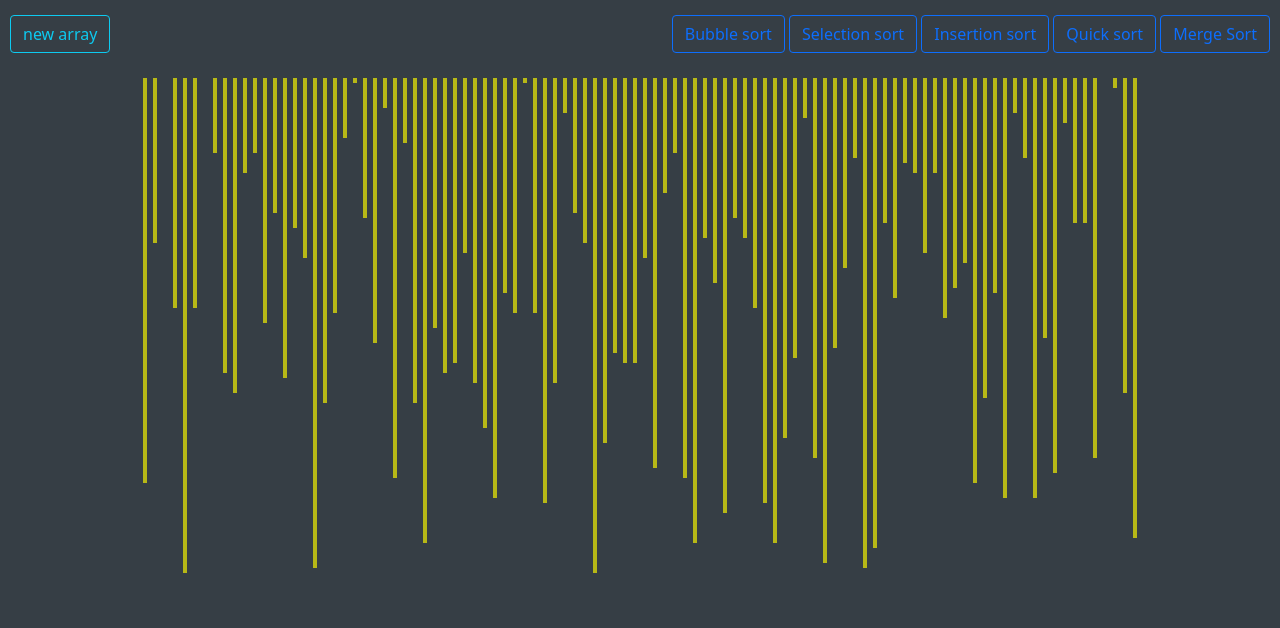
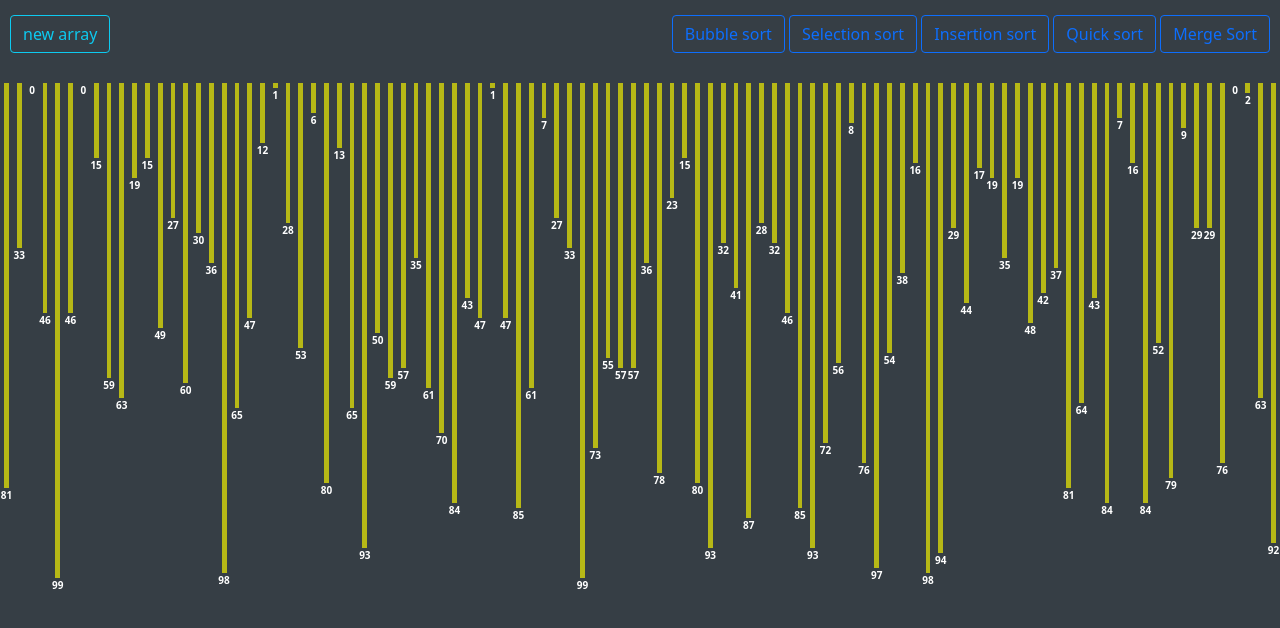
Before and after one commit to d-kens/sorting-algos-visualizer, a plain HTML site: page index.html in a window 1280 px wide. Shown: the part 58-686 px from the top of the page. Drawn offline with nearby package versions, Linux system fonts and the light colour scheme.

Commit message:
add span tag to each bar to hold the value of the and swap also the span valeus

```diff
--- a/index.html
+++ b/index.html
@@ -9,7 +9,7 @@
     <link href="https://cdn.jsdelivr.net/npm/bootstrap@5.0.2/dist/css/bootstrap.min.css" rel="stylesheet" integrity="sha384-EVSTQN3/azprG1Anm3QDgpJLIm9Nao0Yz1ztcQTwFspd3yD65VohhpuuCOmLASjC" crossorigin="anonymous">
 
 
-    <link rel="stylesheet" href="./sorting.css">
+    <link rel="stylesheet" href="./styles.css">
 </head>
 <body>
     <header>
--- a/js_files/createBars.js
+++ b/js_files/createBars.js
@@ -15,6 +15,10 @@ export const createBars = () => {
         div.className = 'bar';
         div.style.height = `${numbers[i] * 5}px`;
 
+        const span = document.createElement('span');
+        span.innerText = numbers[i];
+
+        div.appendChild(span)
         barsWrapper.appendChild(div)
     }
 }
--- a/js_files/swap.js
+++ b/js_files/swap.js
@@ -1,6 +1,16 @@
 export const swap = (leftElement, rightElement) => {
     const leftElementHeight = window.getComputedStyle(leftElement).getPropertyValue('height');
     const rightElementHeight = window.getComputedStyle(rightElement).getPropertyValue('height');
+
+
+    const leftSpan = leftElement.querySelector('span');
+    const rightSpan = rightElement.querySelector('span');
+
+    const leftSpanText = leftSpan.innerText;
+    leftSpan.innerText = rightSpan.innerText;
+    rightSpan.innerText = leftSpanText;
+
     leftElement.style.height = rightElementHeight;
     rightElement.style.height = leftElementHeight;
+
 }
--- a/sorting.css
+++ b/styles.css
@@ -29,7 +29,7 @@ header nav {
 }
 
 main {
-    margin-top: 15px;
+    margin-top: 20px;
 }
 
 main .bars-wrapper {
@@ -37,8 +37,20 @@ main .bars-wrapper {
     justify-content: center;
 }
 
+
 .bar {
+    position: relative;
     background: #b7b816;
-    width: 4px;
-    margin-inline: 3px;
+    width: 5px;
+    margin-inline: 4px;
 }
+
+.bar span {
+    position: absolute;
+    bottom: -15px;
+    left: 50%;
+    transform: translateX(-50%);
+    color: white;
+    font-size: 10px;
+    font-weight: bold;
+}
```
